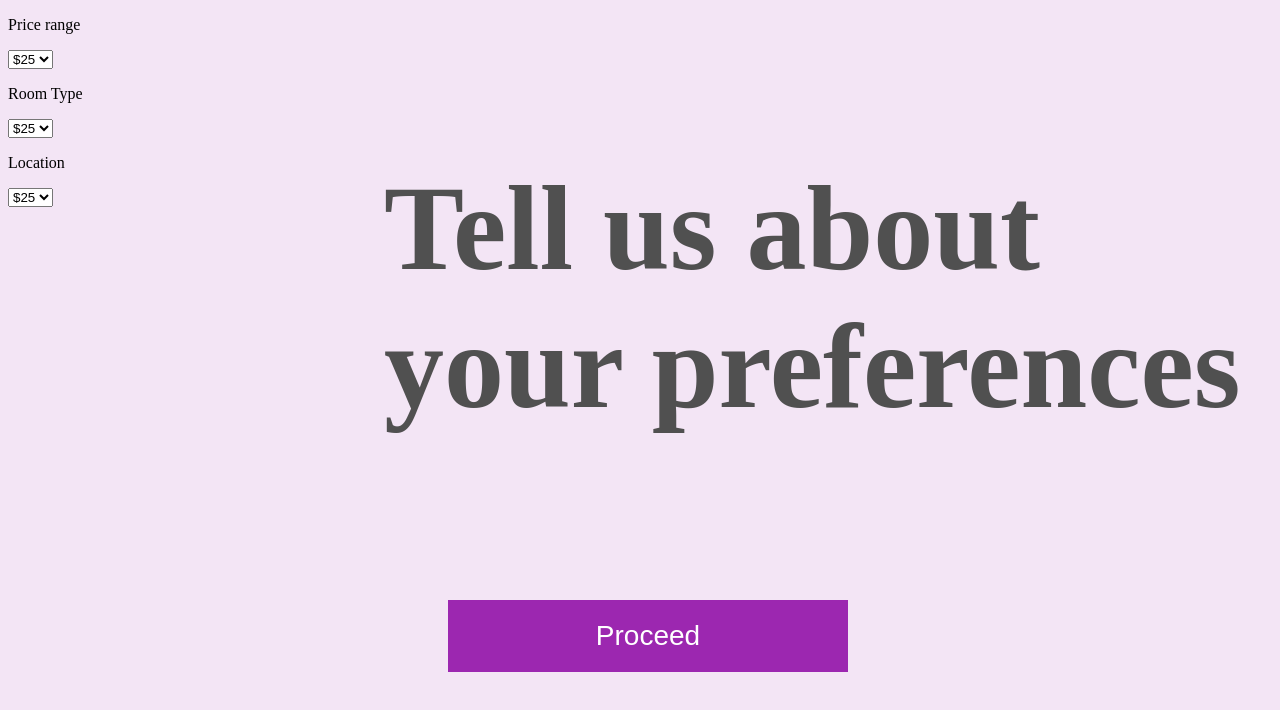
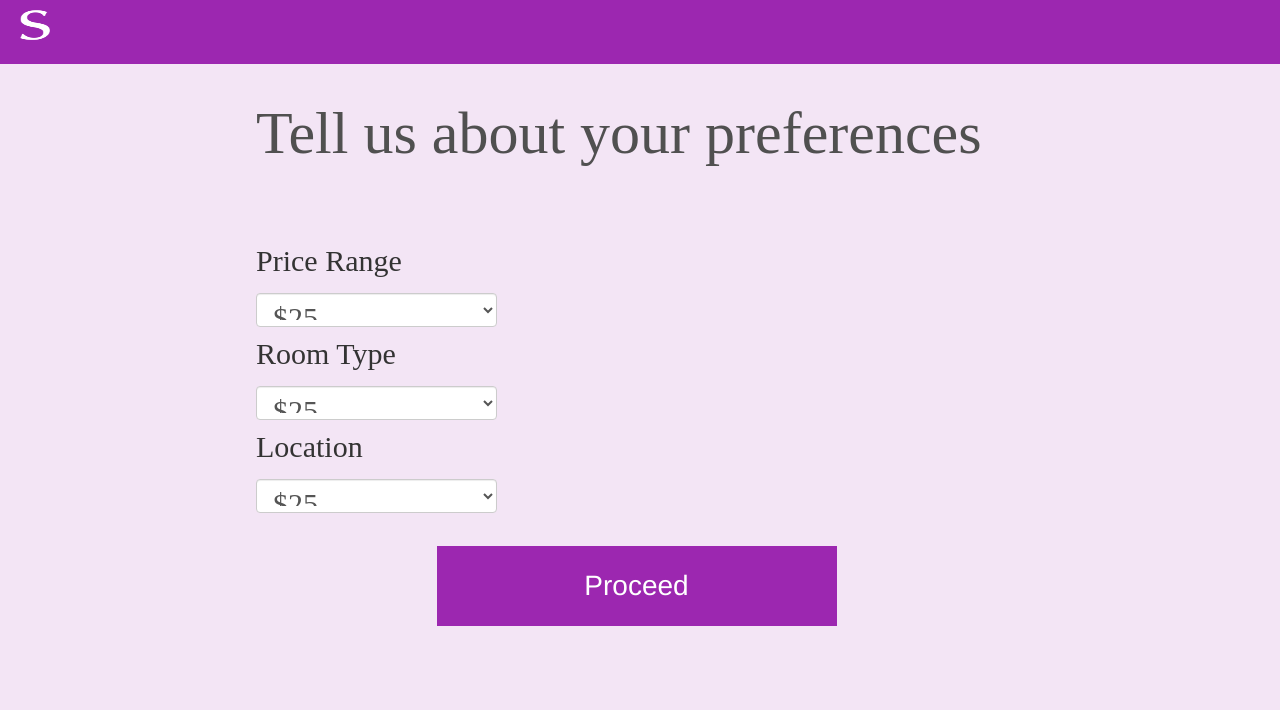
Before and after one commit to ben7293/STAHP_HackNYU2017, a plain HTML site: page public/secondPage/secondPage.html in a window 1280 px wide. Drawn offline with nearby package versions, Linux system fonts and the light colour scheme; files that its build step writes are made by us from their sources.

Commit message:
added second page

```diff
--- a/public/secondPage/secondPage.css
+++ b/public/secondPage/secondPage.css
@@ -0,0 +1,137 @@
+body {
+	background-color: rgb(243,229,245);
+}
+#navDiv {
+	background-color: #9C27B0;
+	height: 64px;
+	position: fixed;
+	top: 0px;
+	left: 0px;
+	right: 0px;
+	background-color:;
+	overflow-x: hidden;
+	margin: 0;
+	line-height: 1px;
+
+
+}
+
+#nav > a {
+	-webkit-font-smoothing: antialiased;
+	font-family: 'Roboto', sans-serif;
+	color: white;
+	text-decoration: none;
+	text-transform: uppercase;
+	padding: 22px;
+	padding-top: 15px;
+	letter-spacing: 1px;
+	float: right;
+	font-size: 14px;
+	opacity: 0.5;
+	font-weight: bold;
+	height: 100%;
+
+
+}
+#nav > a:hover {
+	/*background-color: rgb(40, 40,40);*/
+	/*transition: border-bottom-color .1s ease-out;*/
+	color: white;
+	opacity: 1.0;
+	transition: 0.2s;
+}
+h1 {
+	position: absolute;
+	top: 10%;
+	left: 20%;
+	font-family: avenir;
+	font-size: 60px;
+	color: rgb(80,80,80);
+}
+section {
+	position: absolute;
+	top: 30%;
+	left: 20%;
+}
+#priceRange,#select1 {
+	display: inline-block;
+	font-family: avenir;
+	font-size: 30px;
+}
+#roomType, .form-control {
+	display: inline-block;
+	font-family: avenir;
+	font-size: 30px;
+}
+#location,#select3 {
+	display: inline-block;
+	font-family: avenir;
+	font-size: 30px;
+
+}
+.btn1 {
+    position: absolute;
+	top: 110%;
+	left: 75%;
+    background-color: #9C27B0;
+    border: none;
+    font-size: 28px;
+    color: #FFFFFF;
+    padding: 20px;
+    width: 400px;
+    text-align: center;
+    -webkit-transition-duration: 0.4s; /* Safari */
+    transition-duration: 0.4s;
+    text-decoration: none;
+    overflow: hidden;
+    cursor: pointer;
+}
+
+.btn1:after {
+    content: "";
+    background: #90EE90;
+    display: block;
+    position: absolute;
+    padding-top: 300%;
+    padding-left: 350%;
+    margin-left: -20px!important;
+    margin-top: -120%;
+    opacity: 0;
+    transition: all 0.8s
+}
+
+.btn1:active:after {
+    padding: 0;
+    margin: 0;
+    opacity: 1;
+    transition: 0s
+}
+select {
+    background-color:#9C27B0;
+    color: #FFF;
+    padding: 40px;
+}
+
+select * {
+    background-color:#9C27B0;
+    color:#FFF;
+}
+
+select *.red { /* This, miraculously, styles the '<option class="red"></option>' elements. */
+    background-color:#F00;
+    color:#FFF;
+}
+
+select *.white {
+    background-color:#FFF;
+    color:#000;
+}
+
+select *.blue {
+    background-color:#9C27B0;
+    color:#FFF;
+}
+#logoA {
+	position: absolute;
+	left: 20px;
+}
--- a/public/secondPage/secondPage.html
+++ b/public/secondPage/secondPage.html
@@ -2,13 +2,29 @@
 <html>
 <head>
 	<title>STHAP</title>
-	<link rel="stylesheet" type="text/css" href="main.css">
 	<script href="main.js"></script>
+
+<!-- Latest compiled and minified CSS -->
+<link rel="stylesheet" href="https://maxcdn.bootstrapcdn.com/bootstrap/3.3.7/css/bootstrap.min.css" integrity="sha384-BVYiiSIFeK1dGmJRAkycuHAHRg32OmUcww7on3RYdg4Va+PmSTsz/K68vbdEjh4u" crossorigin="anonymous">
+
+<!-- Optional theme -->
+<link rel="stylesheet" href="https://maxcdn.bootstrapcdn.com/bootstrap/3.3.7/css/bootstrap-theme.min.css" integrity="sha384-rHyoN1iRsVXV4nD0JutlnGaslCJuC7uwjduW9SVrLvRYooPp2bWYgmgJQIXwl/Sp" crossorigin="anonymous">
+
+<!-- Latest compiled and minified JavaScript -->
+<script src="https://maxcdn.bootstrapcdn.com/bootstrap/3.3.7/js/bootstrap.min.js" integrity="sha384-Tc5IQib027qvyjSMfHjOMaLkfuWVxZxUPnCJA7l2mCWNIpG9mGCD8wGNIcPD7Txa" crossorigin="anonymous"></script>
+
+
+  <link rel="stylesheet" type="text/css" href="secondPage.css">
+
+
+
 </head>
 <body>
 <h1>Tell us about your preferences</h1>
-<p>Price range</p>
-<select name="select">
+
+<section>
+    <p  id= "priceRange">Price Range</p>
+<select name="select1" class="form-control">
   <option value="value1">$20</option>
   <option value="value2" selected>$25</option>
   <option value="value3">$30</option>
@@ -22,8 +38,8 @@
 
 
 
-<p>Room Type</p>
-<select name="select">
+<p id="roomType" >Room Type</p>
+<select name="select2" class="form-control">
   <option value="value1">$20</option>
   <option value="value2" selected>$25</option>
   <option value="value3">$30</option>
@@ -31,11 +47,11 @@
 </select>
 
 
+<br>
 
 
-
-<p>Location</p>
-<select name="select">
+<p id="location">Location</p>
+<select name="select3" class="form-control">
   <option value="value1">$20</option>
   <option value="value2" selected>$25</option>
   <option value="value3">$30</option>
@@ -44,6 +60,26 @@
 <br>
 <a href="../thirdPage/thirdPage.html"><button type="button" class="btn1">Proceed</button></a>
 
+</section>
+
+
+
+
+
+
+
+
+
+
+<section id="navDiv">
+    <ul id="nav">
+
+    </ul>
+    <a href="#" id="logoA" "><img src="../../s.png" style="height: 30px; width: 30px; " ></a>
+  </section>
+
+
+
 
 </body>
 </html>
```
Also changed, not shown: 2 other files.
